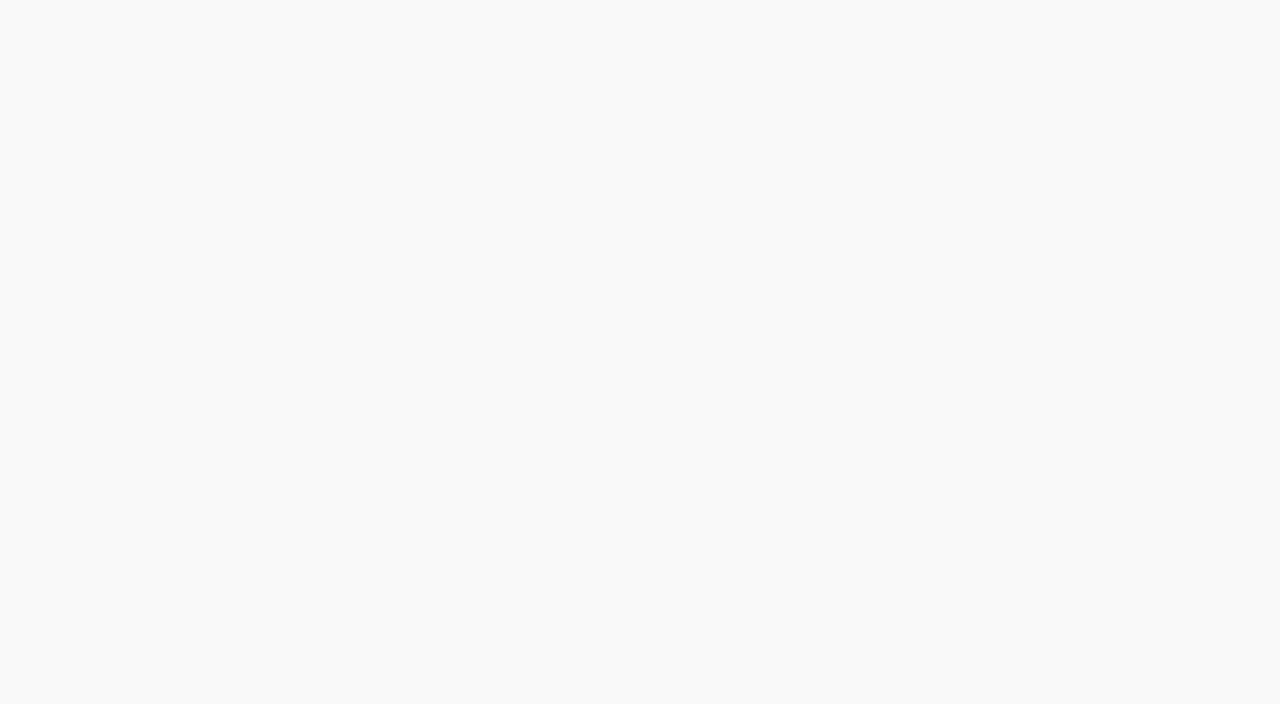
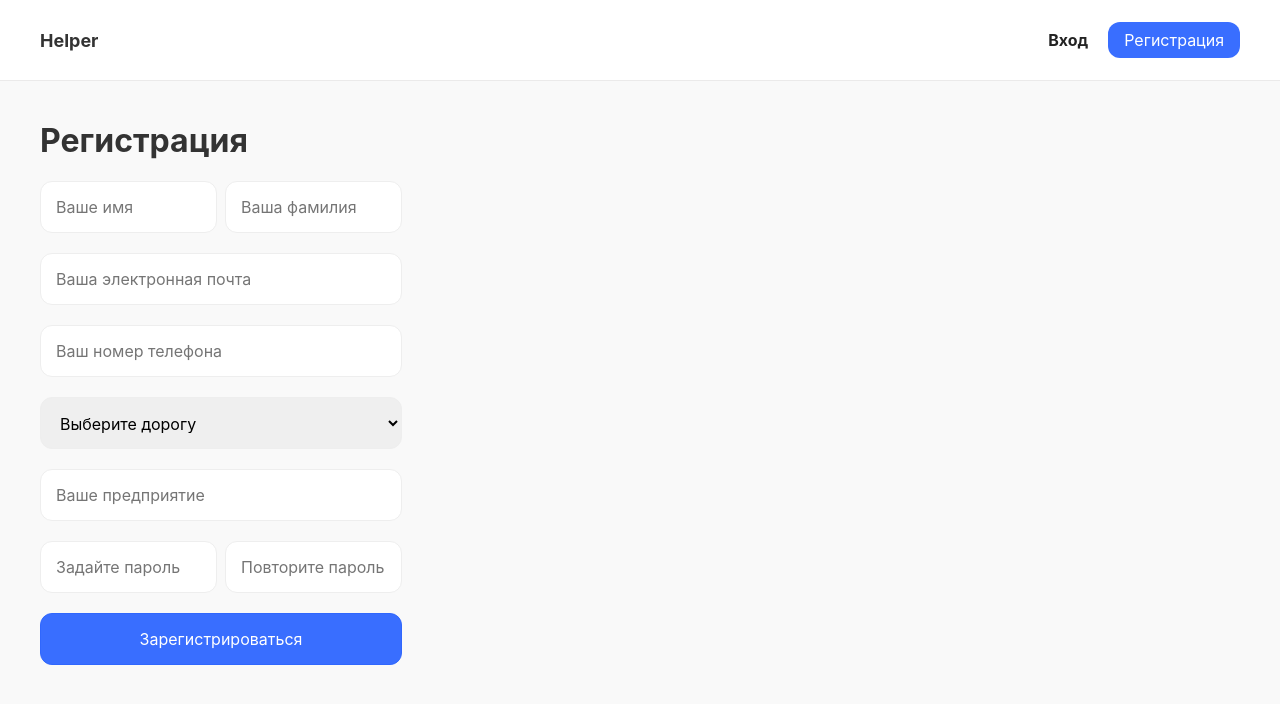
Before and after one commit to maksvoronin/helper-voronin-xyz, a React (Create React App) app: page /reg in a window 1280 px wide. Before the commit this address had no page. Shown: the top 704 px of the page. Built offline with nearby package versions, Linux system fonts and the light colour scheme.

Commit message:
Layout register page

```diff
--- a/src/App.tsx
+++ b/src/App.tsx
@@ -1,6 +1,7 @@
 import { BrowserRouter, Route, Routes } from 'react-router-dom';
 import Login from './pages/Login/Login';
 import Main from './pages/Main/Main';
+import Register from './pages/Register/Register';
 
 function App() {
   return (
@@ -8,6 +9,7 @@ function App() {
       <Routes>
         <Route path="/" element={<Main />} />
         <Route path="/login" element={<Login />} />
+        <Route path="/reg" element={<Register />} />
       </Routes>
     </BrowserRouter>
   );
--- /dev/null
+++ b/src/pages/Register/Register.tsx
@@ -0,0 +1,54 @@
+import MainLayout from "../../layouts/MainLayout";
+import s from './register.module.scss';
+import {useState} from 'react';
+import { alert } from "../../services/alerting.service";
+
+const Register = () => {
+
+  const [name, setName] = useState<string>("");
+  const [surname, setSurname] = useState<string>("");
+  const [email, setEmail] = useState<string>("");
+  const [phone, setPhone] = useState<string>("");
+  const [road, setRoad] = useState<string>("");
+  const [work, setWork] = useState<string>("");
+  const [password, setPassword] = useState<string>("");
+  const [copyPassword, setCopyPassword] = useState<string>("");
+
+  const sendData = () => {
+    if(!name || name === '') return alert("error", "Заполните форму", "Укажите ваше имя", 10);
+    if(!surname || surname === '') return alert("error", "Заполните форму", "Укажите вашу фамилию", 10);
+    if(!email || email === '') return alert("error", "Заполните форму", "Укажите вашу почту", 10);
+    if(!phone || phone === '') return alert("error", "Заполните форму", "Укажите номер телефона", 10);
+    if(!road || road === '-1') return alert("error", "Заполните форму", "Выберите дорогу", 10);
+    if(!work || work === '') return alert("error", "Заполните форму", "Укажите предприятие", 10);
+    if(!password || password === '') return alert("error", "Заполните форму", "Укажите пароль", 10);
+    if(!copyPassword || copyPassword === '') return alert("error", "Заполните форму", "Укажите повтор пароля", 10);
+    if(password !== copyPassword) return alert("error", "Что-то не так...", "Введенные пароли не совпадают", 10);
+  }
+
+  return(
+    <MainLayout title="Регистрация">
+      <div className={`container ${s.registerWrapper}`}>
+        <h1>Регистрация</h1>
+        <div className={s.duoInputs}>
+          <input type="text" placeholder="Ваше имя" value={name} onChange={({target}) => setName(target.value)} />
+          <input type="text" placeholder="Ваша фамилия" value={surname} onChange={({target}) => setSurname(target.value)} />
+        </div>
+        <input type="text" placeholder="Ваша электронная почта" value={email} onChange={({target}) => setEmail(target.value)} />
+        <input type="text" placeholder="Ваш номер телефона" value={phone} onChange={({target}) => setPhone(target.value)} />
+        <select value={road} onChange={({target}) => setRoad(target.value)}>
+          <option value="-1">Выберите дорогу</option>
+          <option value="1">test</option>
+        </select>
+        <input type="text" placeholder="Ваше предприятие" value={work} onChange={({target}) => setWork(target.value)} />
+        <div className={s.duoInputs}>
+          <input type="password" placeholder="Задайте пароль" value={password} onChange={({target}) => setPassword(target.value)} />
+          <input type="password" placeholder="Повторите пароль" value={copyPassword} onChange={({target}) => setCopyPassword(target.value)} />
+        </div>
+        <button onClick={sendData}>Зарегистрироваться</button>
+      </div>
+    </MainLayout>
+  );
+}
+
+export default Register;
--- /dev/null
+++ b/src/pages/Register/register.module.scss
@@ -0,0 +1,79 @@
+.registerWrapper {
+
+  margin-top: 40px;
+  padding-left: 15px;
+  padding-right: 15px;
+
+  .duoInputs {
+    display: flex;
+    max-width: 362px;
+    justify-content: space-between;
+
+    input {
+      max-width: 145px;
+    }
+    @media(max-width: 480px) {
+      flex-direction: column;
+      input {
+        max-width: 360px;
+      }
+    }
+  }
+
+  h1 {
+    @media(max-width: 480px) {
+      font-size: 28px;
+    }
+  }
+
+  input,
+  button,
+  select {
+    padding: 15px;
+    display: block;
+    border-radius: 12px;
+    border: 1px solid #eee;
+    margin-bottom: 20px;
+    font-size: 16px;
+    max-width: 330px;
+    width: calc(100% - 32px);
+  }
+
+  input {
+    @media(prefers-color-scheme: dark) {
+      background: #1f1f1f;
+      color: white;
+      border: 1px solid rgb(50, 50, 50);
+    }
+  }
+
+  button {
+    width: 100%;
+    max-width: 362px;
+    color: white;
+    background: var(--accent);
+    border: 1px solid var(--accent-hover);
+    transition: background .3s, transform .3s;
+    cursor: pointer;
+
+    &:hover {
+      background: var(--accent-hover);
+    }
+
+    &:active {
+      transform: scale(0.98);
+    }
+  }
+
+  select {
+    width: 100%;
+    max-width: 362px;
+    height: 52px;
+    cursor: pointer;
+    @media(prefers-color-scheme: dark) {
+      background: #1f1f1f;
+      color: white;
+      border: 1px solid rgb(50, 50, 50);
+    }
+  }
+}
```
